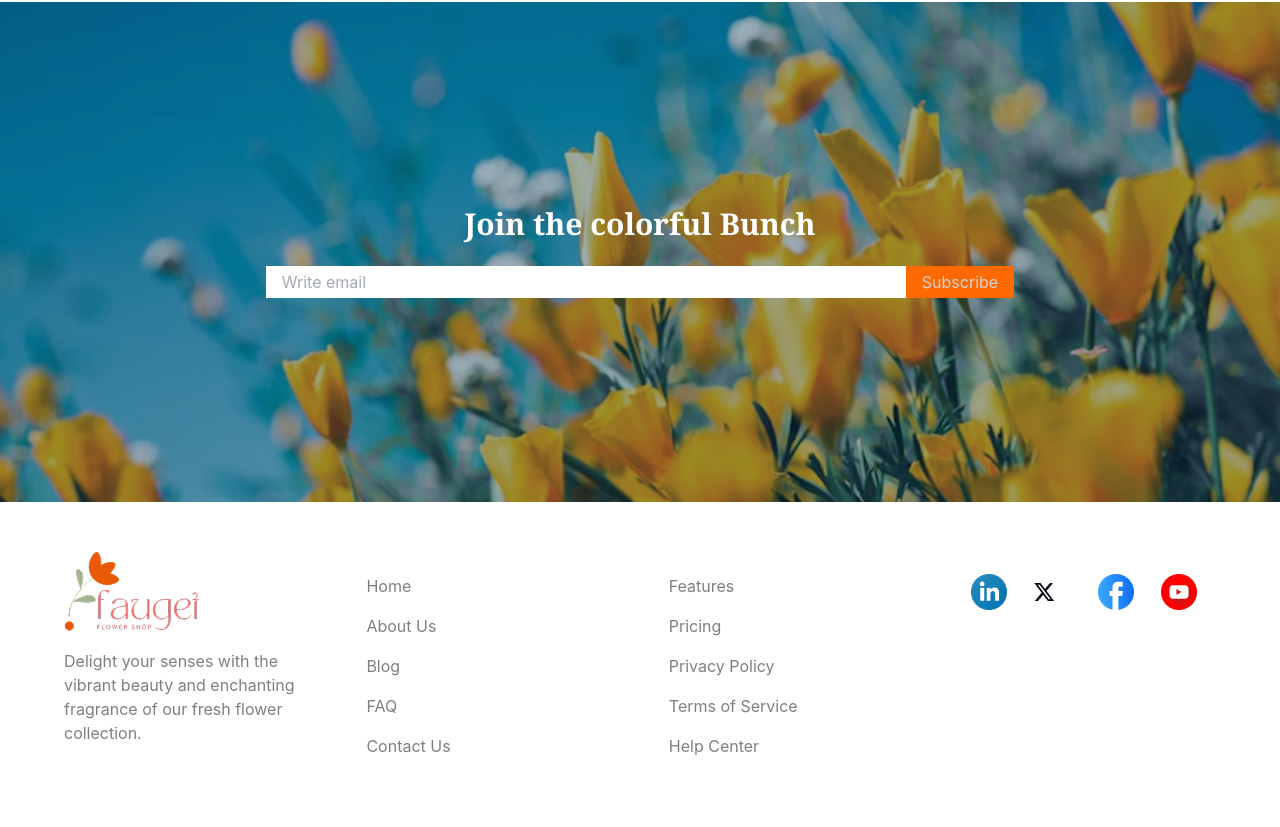
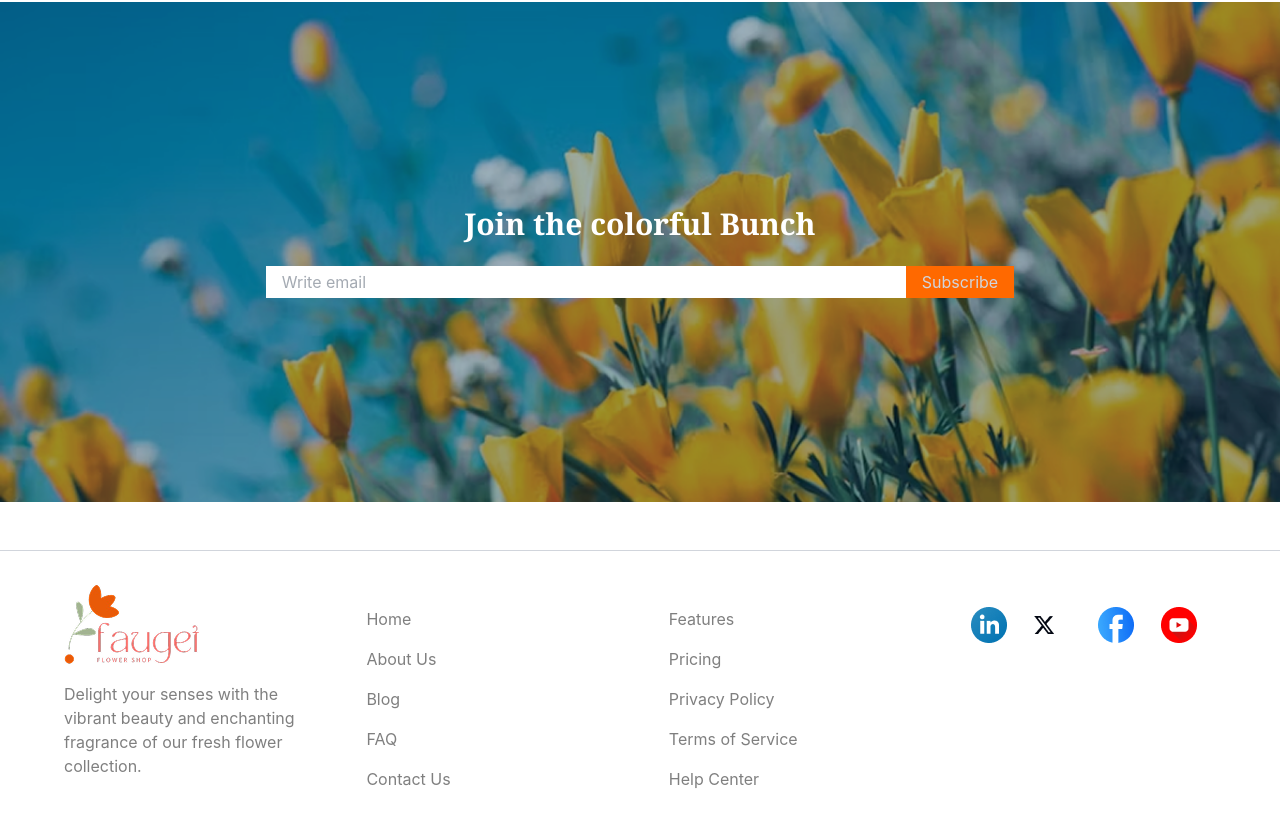
Before and after one commit to Alamin-Biswas103/Assignment-2-Flower-Market, a plain HTML site: page index.html in a window 1280 px wide. Shown: the part 3149-3976 px from the top of the page. Before the commit the page ends 3955 px from the top, so only its background shows below. Drawn offline with nearby package versions, Linux system fonts and the light colour scheme.

Commit message:
footer border added

```diff
--- a/index.html
+++ b/index.html
@@ -204,7 +204,7 @@
 
     </main>
 
-    <footer class="grid grid-cols-1 sm:grid-cols-4 mt-12 px-[5%] sm:gap-[5%] gap-[3%] para-text my-12">
+    <footer class="grid grid-cols-1 sm:grid-cols-4 mt-12 px-[5%] sm:gap-[5%] gap-[3%] para-text my-12 border-t border-gray-300 pt-8">
         <section>
             <img  src="./assets/logo.png" alt="">
             <p class="mt-4">Delight your senses with the vibrant beauty and enchanting fragrance of our fresh flower collection.</p>
```
